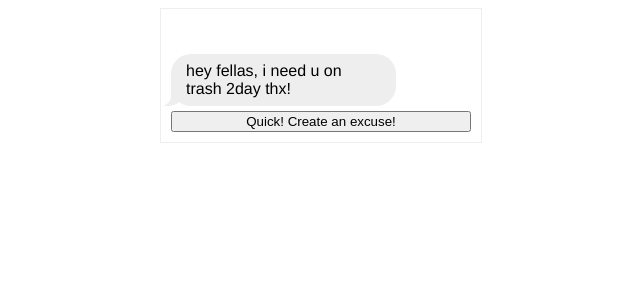
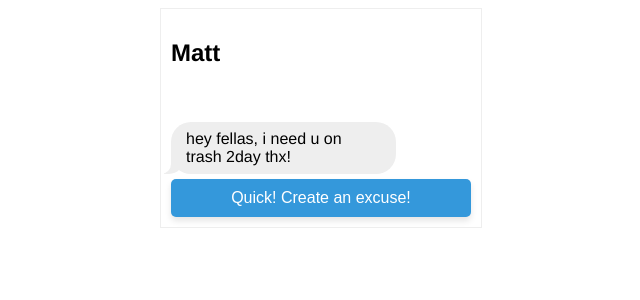
Before and after one commit to trentwiles/FinalExcuseGenerator, a Flask app: page / in a window 1280 px wide. Shown: the top 300 px of the page, without its empty margins (319-959 px from the left). Run offline with Flask 3, Linux system fonts and the light colour scheme.

Commit message:
final update

```diff
--- a/main.py
+++ b/main.py
@@ -1,6 +1,6 @@
 from flask import Flask, render_template, request
 import excuseFactory
-import sys
+import random
 
 app = Flask(__name__)
 
@@ -10,13 +10,16 @@ def index():
 
 @app.route('/', methods=["POST"])
 def indexWithPost():
-    print(request.args)
-    location = request.args.get("l")
-    if request.args.get("l") == None:
+    location = request.form.get("l")
+    if request.form.get("l") == None:
         location = ""
-    pro = request.args.get("p")
-    name = request.args.get("name")
-    return render_template("index.html", message=excuseFactory.generateExcuse(pro, location, name))
+    pro = request.form.get("p")
+    name = request.form.get("name")
+
+    print(pro)
+    print(name)
+    print(location)
+    return render_template("index.html", message=excuseFactory.generateExcuse(pro, location, name), bustCache=str(random.randint(0,100000000)))
 
 if __name__ == '__main__':
     app.run()
--- a/templates/index.html
+++ b/templates/index.html
@@ -104,16 +104,49 @@
             background: white;
             border-bottom-left-radius: 10px;
         }
+
+        /* Reset default button styles */
+        button {
+            border: none;
+            outline: none;
+            cursor: pointer;
+        }
+
+        /* Modern button styles */
+        .modern-button {
+            padding: 10px 20px;
+            font-size: 16px;
+            background-color: #3498db;
+            /* Background color */
+            color: #fff;
+            /* Text color */
+            border-radius: 5px;
+            box-shadow: 0px 4px 6px rgba(0, 0, 0, 0.1);
+            /* Shadow */
+            transition: background-color 0.3s ease, transform 0.2s ease;
+            /* Smooth transition */
+        }
+
+        /* Hover effect */
+        .modern-button:hover {
+            background-color: #2980b9;
+            /* Change background color on hover */
+            transform: translateY(-2px);
+            /* Add a subtle lift effect */
+        }
     </style>
     <div class="chat">
+        <h2>Matt</h2>
         <div class="yours messages">
             <div class="message last">
                 hey fellas, i need u on trash 2day thx!
             </div>
         </div>
-        <button onclick="showForm()" id="bu">
+        {% if not message %}
+        <button onclick="showForm()" id="bu" class="modern-button">
             Quick! Create an excuse!
         </button>
+        {% endif %}
         <form action="/" method="post" id="frm">
             <label for="name">Name:</label><br>
             <input type="text" id="name" name="name"><br><br>
@@ -121,7 +154,7 @@
             <input type="text" id="l" name="l"><br><br>
             <label for="p">Pro Name:</label><br>
             <input type="text" id="p" name="p"><br><br>
-            <input type="submit" value="Submit">
+            <button class="modern-button" type="submit">Submit</button>
         </form>
         {% if message %}
         <div class="mine messages">
@@ -130,12 +163,19 @@
             </div>
         </div>
         {% endif %}
+        {% if message %}
+        <button class="modern-button">
+            <a href="/?_q={{bustCache}}">
+                Create Another
+            </a>
+        </button>
+        {% endif %}
     </div>
     <script>
-    function load(){
+        function load() {
             document.getElementById('frm').style.display = 'none';
         }
-    function showForm(){
+        function showForm() {
             document.getElementById('frm').style.display = 'block';
             document.getElementById('bu').style.display = 'none';
         }
```
Also changed, not shown: excuseFactory.py (+6 -2 lines). Lines whose indentation alone changed are shown as unchanged.
